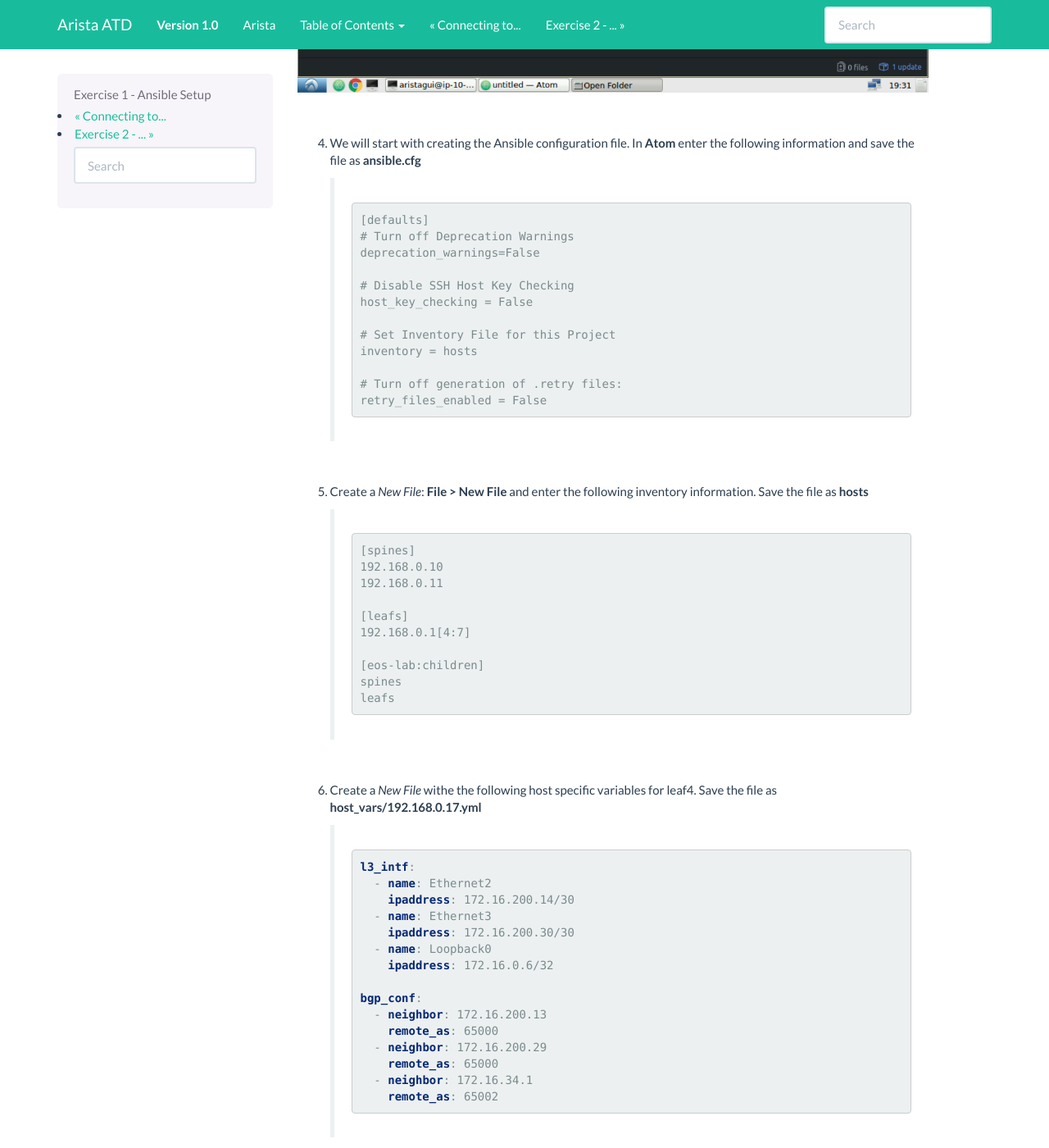
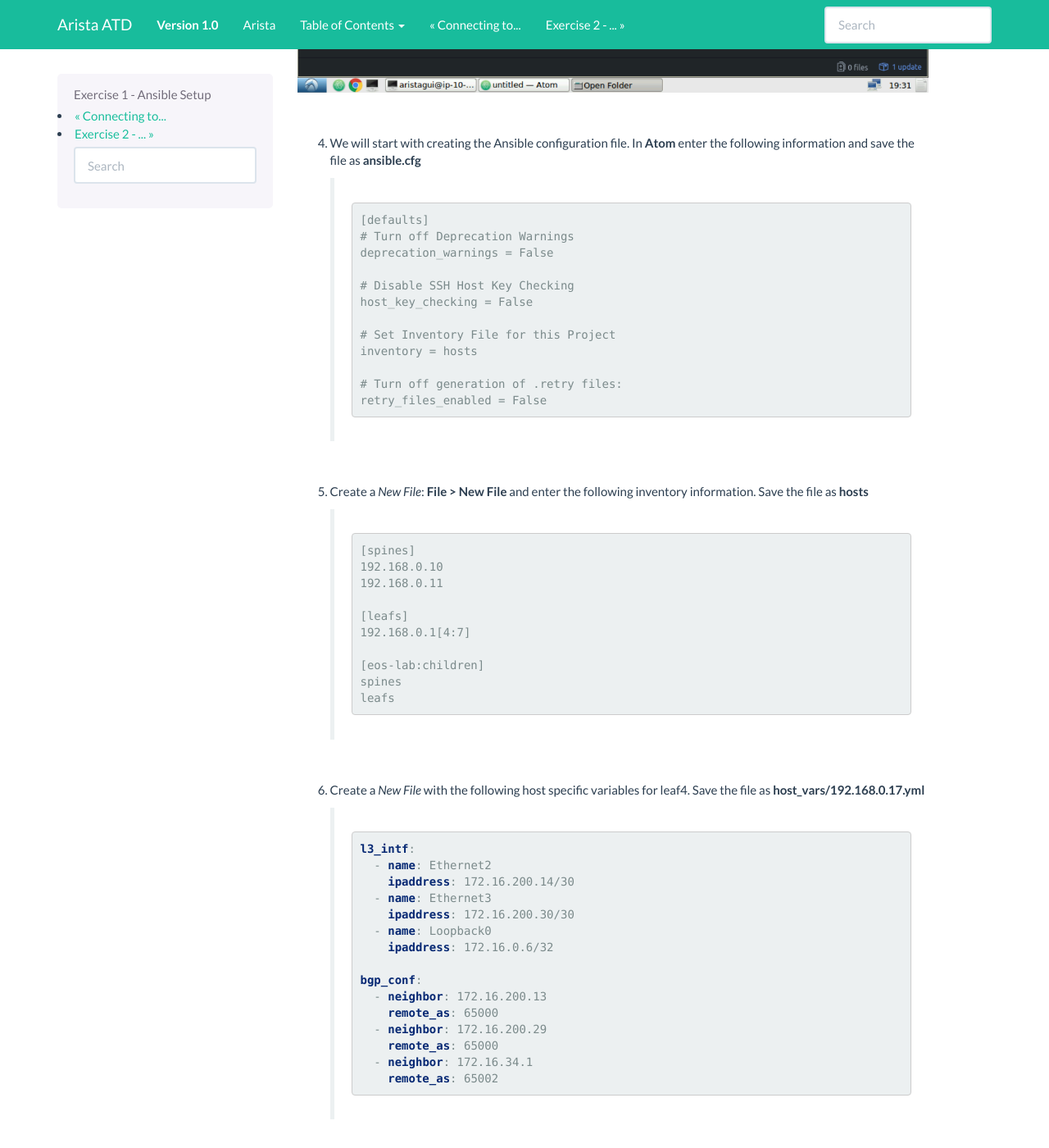
Before and after one commit to networkRob/ansible-arista, a Sphinx documentation site: the page built from labguides/source/setup_ansible.rst, in a window 1280 px wide and 1400 px high, scrolled down 838 px. Shown: the whole window at 82% size. Built offline with Sphinx 7.4.7, drawn with Linux system fonts in a browser that asks for light colours.

Commit message:
Update setup_ansible.rst

```diff
--- a/labguides/source/setup_ansible.rst
+++ b/labguides/source/setup_ansible.rst
@@ -24,7 +24,7 @@
 
         [defaults]
         # Turn off Deprecation Warnings
-        deprecation_warnings=False
+        deprecation_warnings = False
 
         # Disable SSH Host Key Checking
         host_key_checking = False
@@ -54,7 +54,7 @@
 
 |
 
-6. Create a *New File* withe the following host specific variables for leaf4.  Save the file as **host_vars/192.168.0.17.yml**
+6. Create a *New File* with the following host specific variables for leaf4.  Save the file as **host_vars/192.168.0.17.yml**
 
     .. code-block:: yaml
 
```
